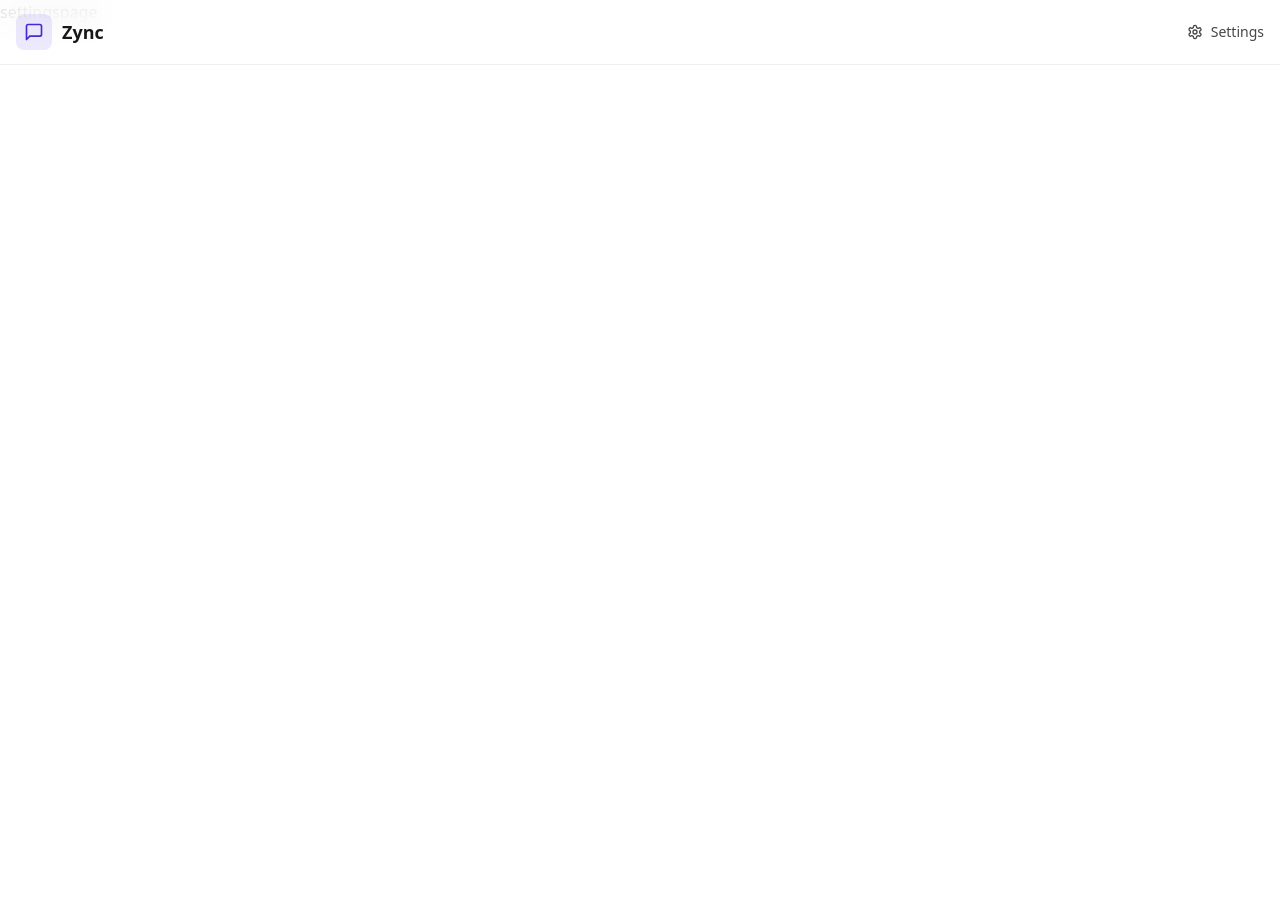
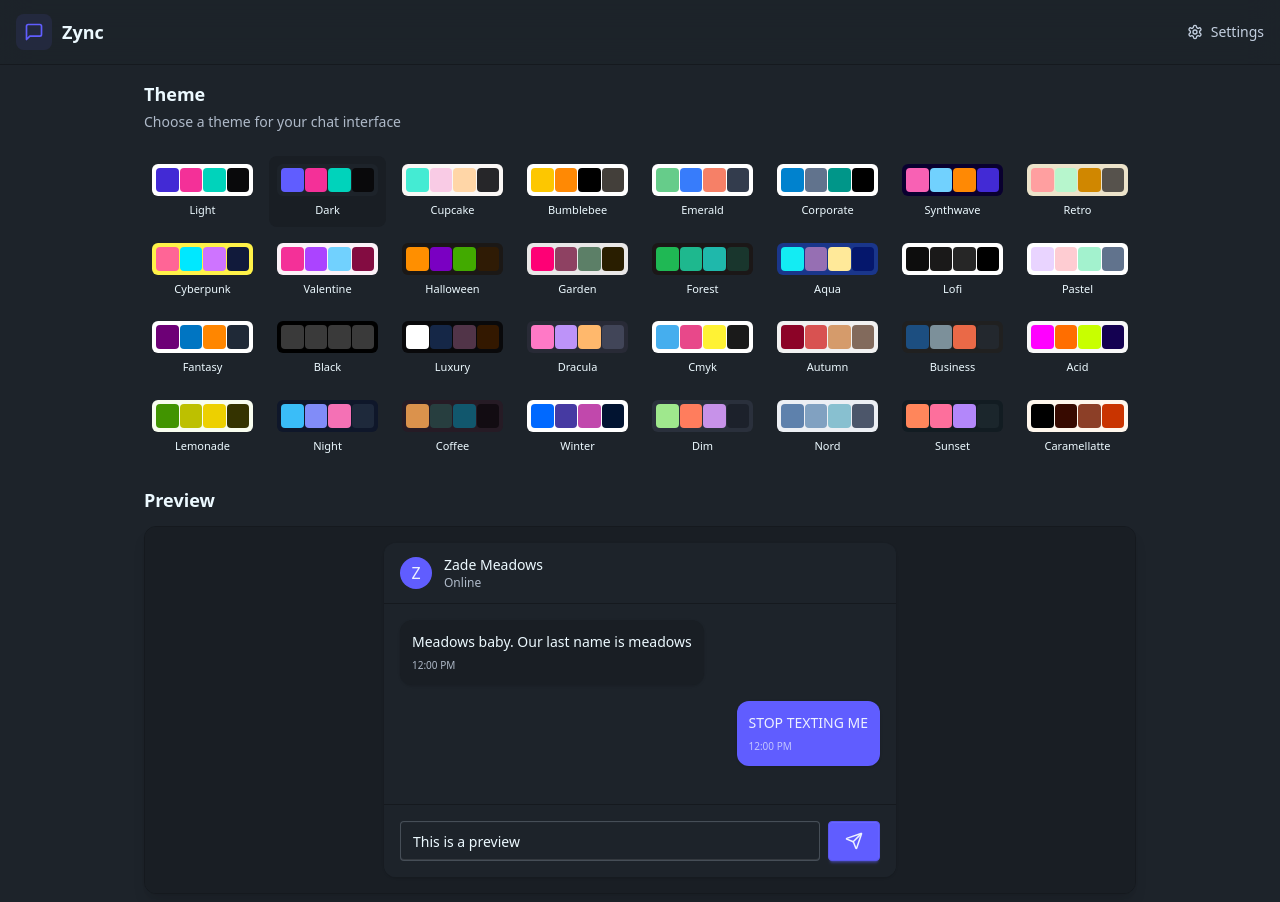
Before and after one commit to SlayZ121/ZealU, a React (Vite) app in the folder frontend/: page /settings in a window 1280 px wide. Shown: the top 902 px of the page. Before the commit the page ends 800 px from the top, so only its background shows below. Built offline with nearby package versions, Linux system fonts and the light colour scheme; no server answers.

Commit message:
Building home page- mid process +Created chatstore

```diff
--- a/frontend/src/App.jsx
+++ b/frontend/src/App.jsx
@@ -10,10 +10,11 @@ import { useEffect } from "react";
 import { Loader } from "lucide-react";
 import { Navigate } from "react-router-dom";
 import { Toaster } from "react-hot-toast";
+import { useThemeStore } from "./store/useThemeStore.js";
 
 const App = () => {
   const { authUser, checkAuth, isCheckingAuth } = useAuthStore();
-
+  const { theme } = useThemeStore();
   useEffect(() => {
     checkAuth();
   }, [checkAuth]);
@@ -25,7 +26,7 @@ const App = () => {
       </div>
     );
   return (
-    <div>
+    <div data-theme={theme}>
       <Navbar />
       <Routes>
         <Route
--- /dev/null
+++ b/frontend/src/components/ChatContainer.jsx
@@ -0,0 +1,7 @@
+import React from "react";
+
+const ChatContainer = () => {
+  return <div>Chat container</div>;
+};
+
+export default ChatContainer;
--- /dev/null
+++ b/frontend/src/components/NoChatSelected.jsx
@@ -0,0 +1,23 @@
+import { MessageSquare } from "lucide-react";
+const NoChatSelected = () => {
+  return (
+    <div className="w-full flex flex-1 flex-col items-center justify-center p-16 bg-base-100/50">
+      <div className="max-w-md text-center space-y-6">
+        <div className="flex justify-center gap-4 mb-4">
+          <div className="relative">
+            <div className="w-16 h-16 rounded-2xl bg-primary/10 flex items-center justify-center animate-bounce">
+              <MessageSquare className="w-8 h-8 text-primary" />
+            </div>
+          </div>
+        </div>
+
+        <h2 className="text-2xl font-bold">Welcome to Zync!</h2>
+        <p className="text-base-content/60">
+          Select a conversation from the sidebar to start chatting
+        </p>
+      </div>
+    </div>
+  );
+};
+
+export default NoChatSelected;
--- /dev/null
+++ b/frontend/src/components/Sidebar.jsx
@@ -0,0 +1,23 @@
+import { useEffect } from "react";
+import { useChatStore } from "../store/useChatStore";
+import SidebarSkeleton from "./skeleton/SidebarSkeleton";
+import { Users } from "lucide-react";
+const Sidebar = () => {
+  const { getUsers, users, selectedUser, setSelectedUser, isUsersLoading } =
+    useChatStore();
+  const onlineUsers = [];
+  useEffect(() => {
+    getUsers();
+  }, [getUsers]);
+  if (isUsersLoading) return <SidebarSkeleton />;
+  return (
+    <aside className="h-full w-20 lg:w-72 border-r border-base-300 flex flex-col transition-all duration-200">
+      <div className="border-b border-base-300 w-full p-5">
+        <Users className="size-6" />
+        <span className="font-medium hidden lg:block">Contacts</span>
+      </div>
+    </aside>
+  );
+};
+
+export default Sidebar;
--- /dev/null
+++ b/frontend/src/components/skeleton/SidebarSkeleton.jsx
@@ -0,0 +1,41 @@
+import { Users } from "lucide-react";
+
+const SidebarSkeleton = () => {
+  // Create 8 skeleton items
+  const skeletonContacts = Array(8).fill(null);
+
+  return (
+    <aside
+      className="h-full w-20 lg:w-72 border-r border-base-300
+    flex flex-col transition-all duration-200"
+    >
+      {/* Header */}
+      <div className="border-b border-base-300 w-full p-5">
+        <div className="flex items-center gap-2">
+          <Users className="w-6 h-6" />
+          <span className="font-medium hidden lg:block">Contacts</span>
+        </div>
+      </div>
+
+      {/* Skeleton Contacts */}
+      <div className="overflow-y-auto w-full py-3">
+        {skeletonContacts.map((_, idx) => (
+          <div key={idx} className="w-full p-3 flex items-center gap-3">
+            {/* Avatar skeleton */}
+            <div className="relative mx-auto lg:mx-0">
+              <div className="skeleton size-12 rounded-full" />
+            </div>
+
+            {/* User info skeleton - only visible on larger screens */}
+            <div className="hidden lg:block text-left min-w-0 flex-1">
+              <div className="skeleton h-4 w-32 mb-2" />
+              <div className="skeleton h-3 w-16" />
+            </div>
+          </div>
+        ))}
+      </div>
+    </aside>
+  );
+};
+
+export default SidebarSkeleton;
--- a/frontend/src/constants/index.js
+++ b/frontend/src/constants/index.js
@@ -16,7 +16,6 @@ export const THEMES = [
   "lofi",
   "pastel",
   "fantasy",
-  "wireframe",
   "black",
   "luxury",
   "dracula",
@@ -31,4 +30,5 @@ export const THEMES = [
   "dim",
   "nord",
   "sunset",
+  "caramellatte",
 ];
--- a/frontend/src/pages/HomePage.jsx
+++ b/frontend/src/pages/HomePage.jsx
@@ -1,5 +1,22 @@
+import { useChatStore } from "../store/useChatStore";
+import ChatContainer from "../components/ChatContainer";
+import SideBar from "../components/Sidebar";
+import NoChatSelected from "../components/NoChatSelected";
 const HomePage = () => {
-  return <div>Welcome to Home</div>;
+  const { selectedUser } = useChatStore();
+
+  return (
+    <div className="min-h-screen bg-base-200">
+      <div className="flex items-center justify-center pt-20 px-4">
+        <div className="bg-base-100 rounded-lg shadow-cl w-full maxw-6xl h-[calc(100vh-8rem)]">
+          <div className="flex h-full rounded-lg overflow-hidden">
+            <SideBar />
+            {!selectedUser ? <NoChatSelected /> : <ChatContainer />}
+          </div>
+        </div>
+      </div>
+    </div>
+  );
 };
 
 export default HomePage;
--- a/frontend/src/pages/ProfilePage.jsx
+++ b/frontend/src/pages/ProfilePage.jsx
@@ -20,7 +20,7 @@ const ProfilePage = () => {
     };
   };
   return (
-    <div className="h-screen pt-20">
+    <div className="min-h-screen pt-20">
       <div className="max-w-2xl mx-auto p-4 py-5">
         <div className="bg-base-300 rounded-xl p-6 space-y-8">
           <div className="text-center">
--- a/frontend/src/pages/SettingsPage.jsx
+++ b/frontend/src/pages/SettingsPage.jsx
@@ -1,7 +1,132 @@
-import React from "react";
+import { THEMES } from "../constants";
+import { useThemeStore } from "../store/useThemeStore";
+import { Send } from "lucide-react";
+
+const preview_texts = [
+  { id: 1, content: "Meadows baby. Our last name is meadows", isSent: false },
+  { id: 2, content: "STOP TEXTING ME", isSent: true },
+];
 
 const SettingsPage = () => {
-  return <div>settingspage</div>;
+  const { theme, setTheme } = useThemeStore();
+
+  return (
+    <div className="min-h-screen container mx-auto px-4 pt-20 max-w-5xl">
+      <div className="space-y-6">
+        <div className="flex flex-col gap-1">
+          <h2 className="text-lg font-semibold">Theme</h2>
+          <p className="text-sm text-base-content/70">
+            Choose a theme for your chat interface
+          </p>
+        </div>
+
+        <div className="grid grid-cols-4 sm:grid-cols-6 md:grid-cols-8 gap-2">
+          {THEMES.map((t) => (
+            <button
+              key={t}
+              className={`
+                group flex flex-col items-center gap-1.5 p-2 rounded-lg transition-colors
+                ${theme === t ? "bg-base-200" : "hover:bg-base-200/50"}
+              `}
+              onClick={() => setTheme(t)}
+            >
+              <div
+                className="relative h-8 w-full rounded-md overflow-hidden"
+                data-theme={t}
+              >
+                <div className="absolute inset-0 grid grid-cols-4 gap-px p-1">
+                  <div className="rounded bg-primary"></div>
+                  <div className="rounded bg-secondary"></div>
+                  <div className="rounded bg-accent"></div>
+                  <div className="rounded bg-neutral"></div>
+                </div>
+              </div>
+              <span className="text-[11px] font-medium truncate w-full text-center">
+                {t.charAt(0).toUpperCase() + t.slice(1)}
+              </span>
+            </button>
+          ))}
+        </div>
+
+        {/* Preview Section */}
+        <h3 className="text-lg font-semibold mb-3">Preview</h3>
+        <div className="rounded-xl border border-base-300 overflow-hidden bg-base-100 shadow-lg">
+          <div className="p-4 bg-base-200">
+            <div className="max-w-lg mx-auto">
+              {/* Mock Chat UI */}
+              <div className="bg-base-100 rounded-xl shadow-sm overflow-hidden">
+                {/* Chat Header */}
+                <div className="px-4 py-3 border-b border-base-300 bg-base-100">
+                  <div className="flex items-center gap-3">
+                    <div className="w-8 h-8 rounded-full bg-primary flex items-center justify-center text-primary-content font-medium">
+                      Z
+                    </div>
+                    <div>
+                      <h3 className="font-medium text-sm">Zade Meadows</h3>
+                      <p className="text-xs text-base-content/70">Online</p>
+                    </div>
+                  </div>
+                </div>
+
+                {/* Chat Messages */}
+                <div className="p-4 space-y-4 min-h-[200px] max-h-[200px] overflow-y-auto bg-base-100">
+                  {preview_texts.map((message) => (
+                    <div
+                      key={message.id}
+                      className={`flex ${
+                        message.isSent ? "justify-end" : "justify-start"
+                      }`}
+                    >
+                      <div
+                        className={`
+                          max-w-[80%] rounded-xl p-3 shadow-sm
+                          ${
+                            message.isSent
+                              ? "bg-primary text-primary-content"
+                              : "bg-base-200"
+                          }
+                        `}
+                      >
+                        <p className="text-sm">{message.content}</p>
+                        <p
+                          className={`
+                            text-[10px] mt-1.5
+                            ${
+                              message.isSent
+                                ? "text-primary-content/70"
+                                : "text-base-content/70"
+                            }
+                          `}
+                        >
+                          12:00 PM
+                        </p>
+                      </div>
+                    </div>
+                  ))}
+                </div>
+
+                {/* Chat Input */}
+                <div className="p-4 border-t border-base-300 bg-base-100">
+                  <div className="flex gap-2">
+                    <input
+                      type="text"
+                      className="input input-bordered flex-1 text-sm h-10"
+                      placeholder="Type a message..."
+                      value="This is a preview"
+                      readOnly
+                    />
+                    <button className="btn btn-primary h-10 min-h-0">
+                      <Send size={18} />
+                    </button>
+                  </div>
+                </div>
+              </div>
+            </div>
+          </div>
+        </div>
+        <div style={{ height: "0.5px" }}></div>
+      </div>
+    </div>
+  );
 };
-
 export default SettingsPage;
--- /dev/null
+++ b/frontend/src/store/useChatStore.js
@@ -0,0 +1,37 @@
+import { create } from "zustand";
+import toast from "react-hot-toast";
+import { axiosInstance } from "../lib/axios";
+
+export const useChatStore = create((set) => ({
+  messages: [],
+  users: [],
+  selectedUser: null,
+  isUsersLoading: false,
+  isMessagesLoading: false,
+
+  getUsers: async () => {
+    set({ isUsersLoading: true });
+    try {
+      const res = await axiosInstance.get("/messages/users");
+      set({ users: res.data });
+    } catch (error) {
+      toast.error(error.response.data.message);
+    } finally {
+      set({ isUsersLoading: false });
+    }
+  },
+
+  getMessages: async (userId) => {
+    set({ isMessagesLoading: true });
+    try {
+      const res = await axiosInstance.get(`/messages/${userId}`);
+      set({ messages: res.data });
+    } catch (err) {
+      toast.error(err.response.data.message);
+    } finally {
+      set({ isMessagesLoading: false });
+    }
+  },
+
+  setSelectedUser: (selectedUser) => set({ selectedUser }),
+}));
```
